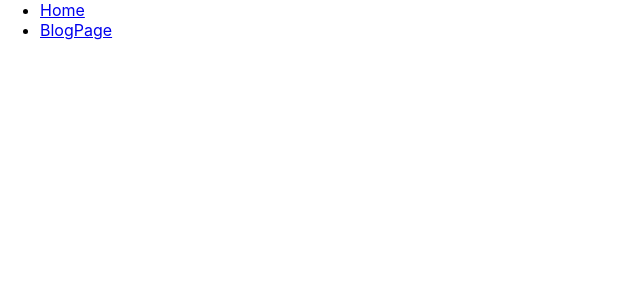
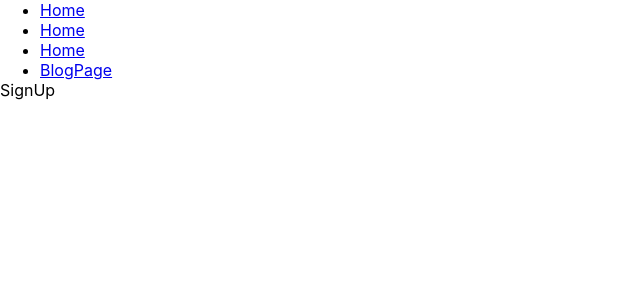
Before and after one commit to Eriniss/pixeliModa-client, a React (Create React App) app: page /SignUp in a window 1280 px wide. Before the commit this address had no page. Shown: the top 300 px of the page, without its empty margins (0-640 px from the left). Built offline with nearby package versions, Linux system fonts and the light colour scheme.

Commit message:
:sparkles: 로그인 및 회원가입 페이지 라우팅 추가

```diff
--- a/src/App.tsx
+++ b/src/App.tsx
@@ -2,12 +2,20 @@
 import { BrowserRouter as Router, Route, Routes, Link } from 'react-router-dom';
 import { HomePage } from './pages/HomePage';
 import { BlogPage } from './pages/BlogPage';
+import { SignIn } from './pages/SignIn';
+import { SignUp } from './pages/SignUp';
 
 const App = (): JSX.Element => {
   return (
     <Router>
       <nav>
         <ul>
+          <li>
+            <Link to="/">Home</Link>
+          </li>
+          <li>
+            <Link to="/">Home</Link>
+          </li>
           <li>
             <Link to="/">Home</Link>
           </li>
@@ -19,6 +27,8 @@
       <Routes>
         <Route path="/" element={<HomePage />} />
         <Route path="/blog" element={<BlogPage />} />
+        <Route path="/SignIn" element={<SignIn />} />
+        <Route path="/SignUp" element={<SignUp />} />
       </Routes>
     </Router>
   );
--- /dev/null
+++ b/src/pages/SignIn.tsx
@@ -0,0 +1,3 @@
+export const SignIn = () => {
+  return <div>SignIn</div>;
+};
--- /dev/null
+++ b/src/pages/SignUp.tsx
@@ -0,0 +1,3 @@
+export const SignUp = () => {
+  return <div>SignUp</div>;
+};
```
